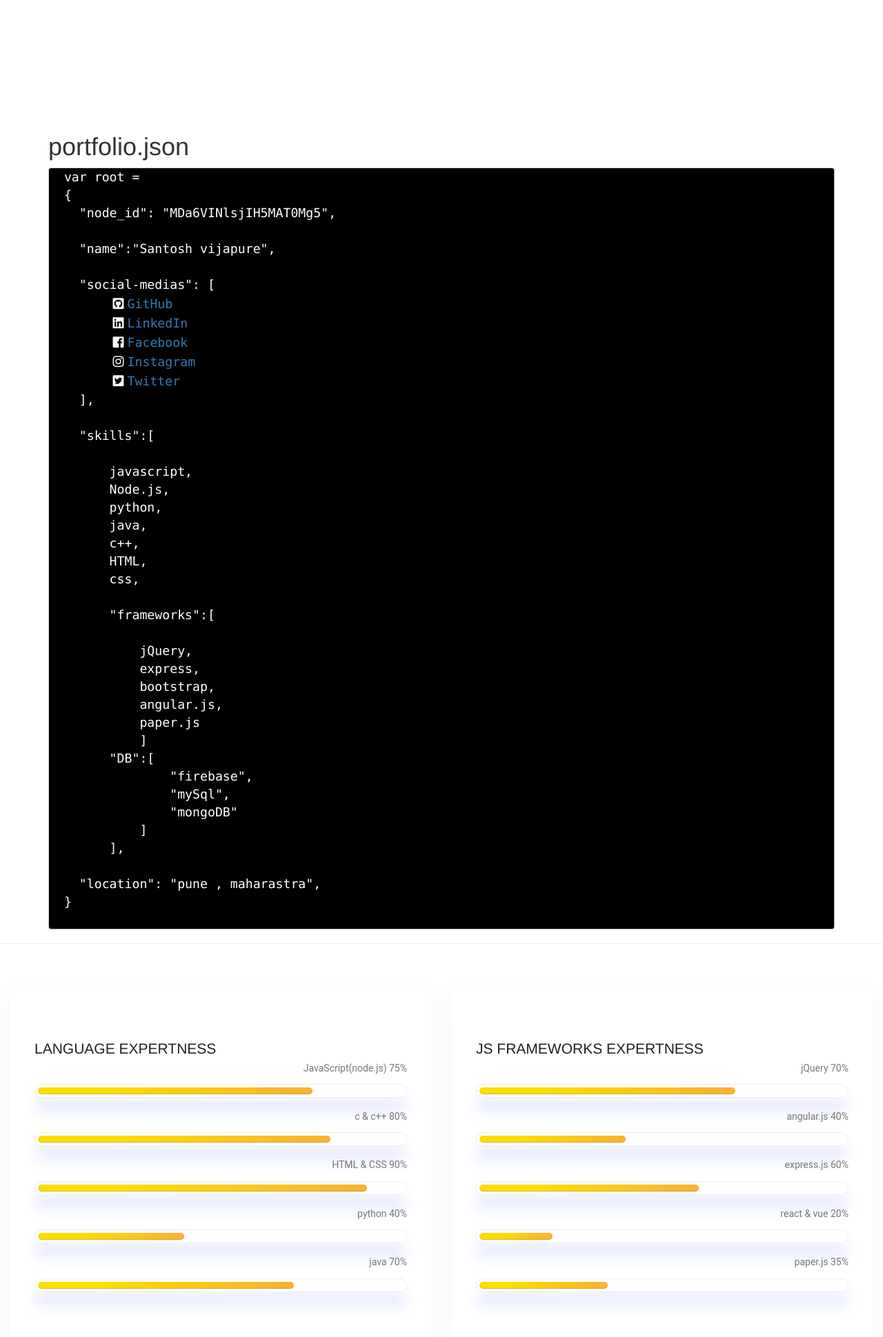
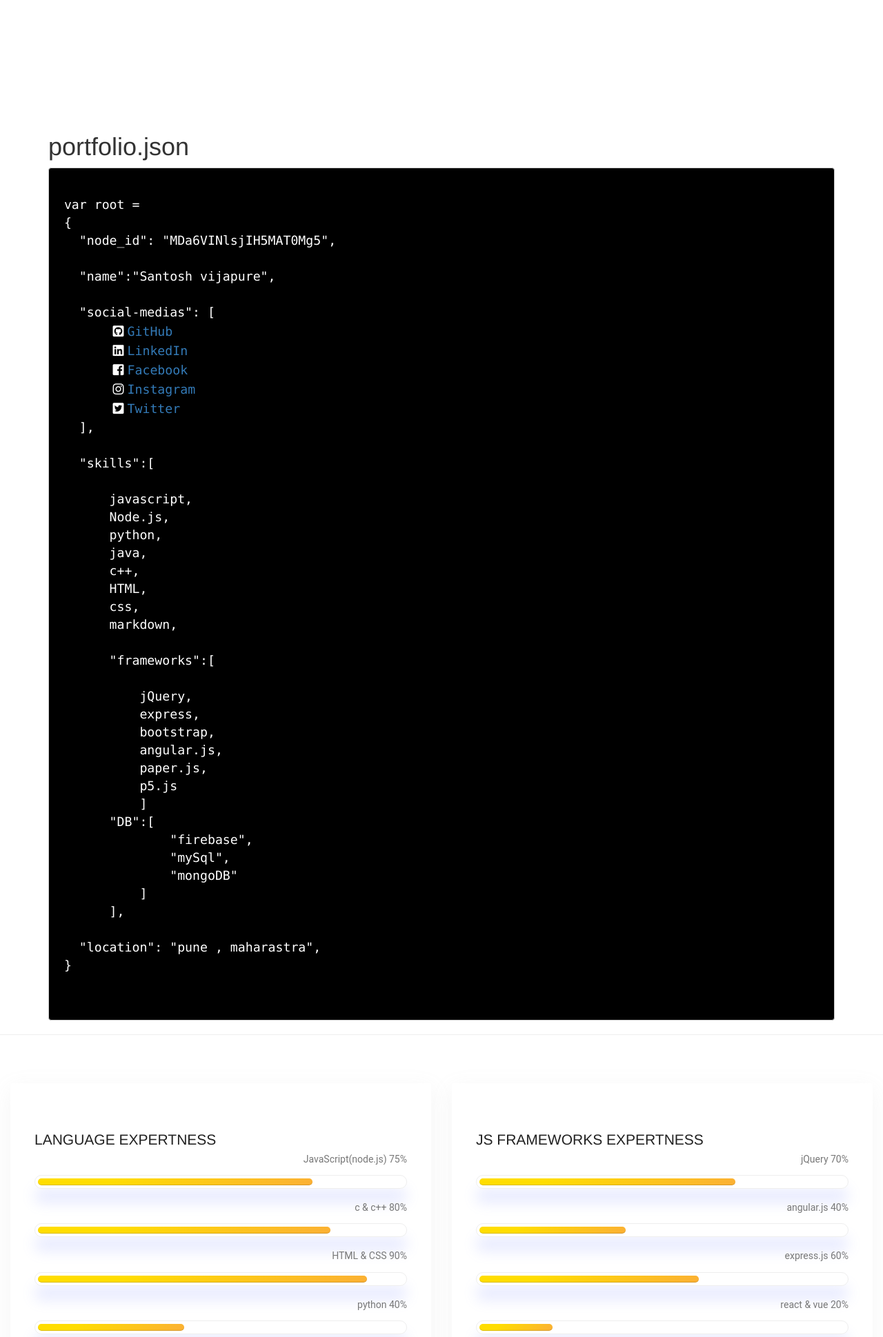
Before and after one commit to santoshvijapure/santoshvijapure.github.io, a PHP site: page /index/index.html in a window 1280 px wide. Shown: the part 687-2626 px from the top of the page at 69% size. Run offline with PHP 8.4, Linux system fonts and the light colour scheme; some libraries are stand-ins or nearby versions.

Commit message:
fevicon added

```diff
--- a/index/Style.css
+++ b/index/Style.css
@@ -28,7 +28,7 @@
       /* background: black;
       color: white; */
       font-size:1.3em;
-      padding:0;
+      padding: 40px 0;
       margin:0;
       background: black !important; color: white !important;
 
--- a/index/index.html
+++ b/index/index.html
@@ -5,9 +5,7 @@
     <meta http-equiv="X-UA-Compatible" content="IE=edge">
     <title>Santosh Vijapure</title>
     <meta name="viewport" content="width=device-width, initial-scale=1">
-
-
-
+    <link href="/index/img/Iconsmind-Outline-Code-Window.ico" type="image/x-icon" />
     <!-- ---------------------libs--------------------- -->
 
     <!-- jquery lib  -->
@@ -117,6 +115,7 @@
         c++,
         HTML,
         css,
+        markdown,
 
         "frameworks":[
 
@@ -124,7 +123,8 @@
             express,
             bootstrap,
             angular.js,
-            paper.js
+            paper.js,
+            p5.js
             ]
         "DB":[
                 "firebase",
@@ -399,7 +399,17 @@
                     </div>
                 </div>
         <hr>
-Copyright © 2019
+
+<div class="row">
+    <div class="col-md-6">
+
+Copyright © 2019 : <a href="https://github.com/santoshvijapure/santoshvijapure.github.io/blob/master/LICENSE">Santosh Vijapure</a>
+
+    </div>
+    <div class="col-md-6 text-right">
+        made with ♥ and Hosted on gh-pages
+    </div>
+</div>
     </div>
 </footer>
 </body>
--- a/style.css
+++ b/style.css
@@ -24,6 +24,7 @@
     background: black;
     color: white;
     padding-top: 30px;
+    padding: 30px 0 30px 0;
 }
   i{
   color: white !important;
```
Also changed, not shown: index/img/Iconsmind-Outline-Code-Window.ico (added).
